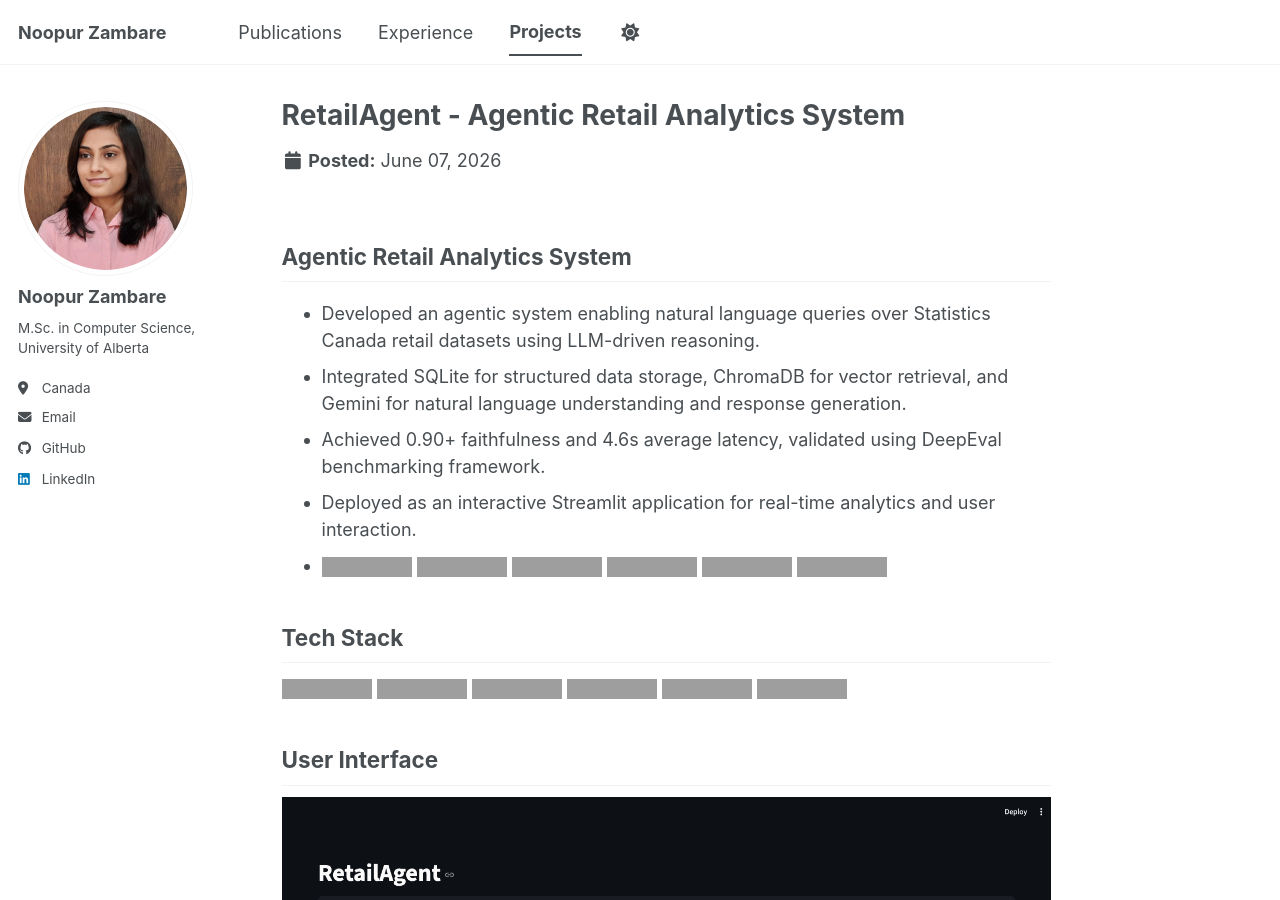
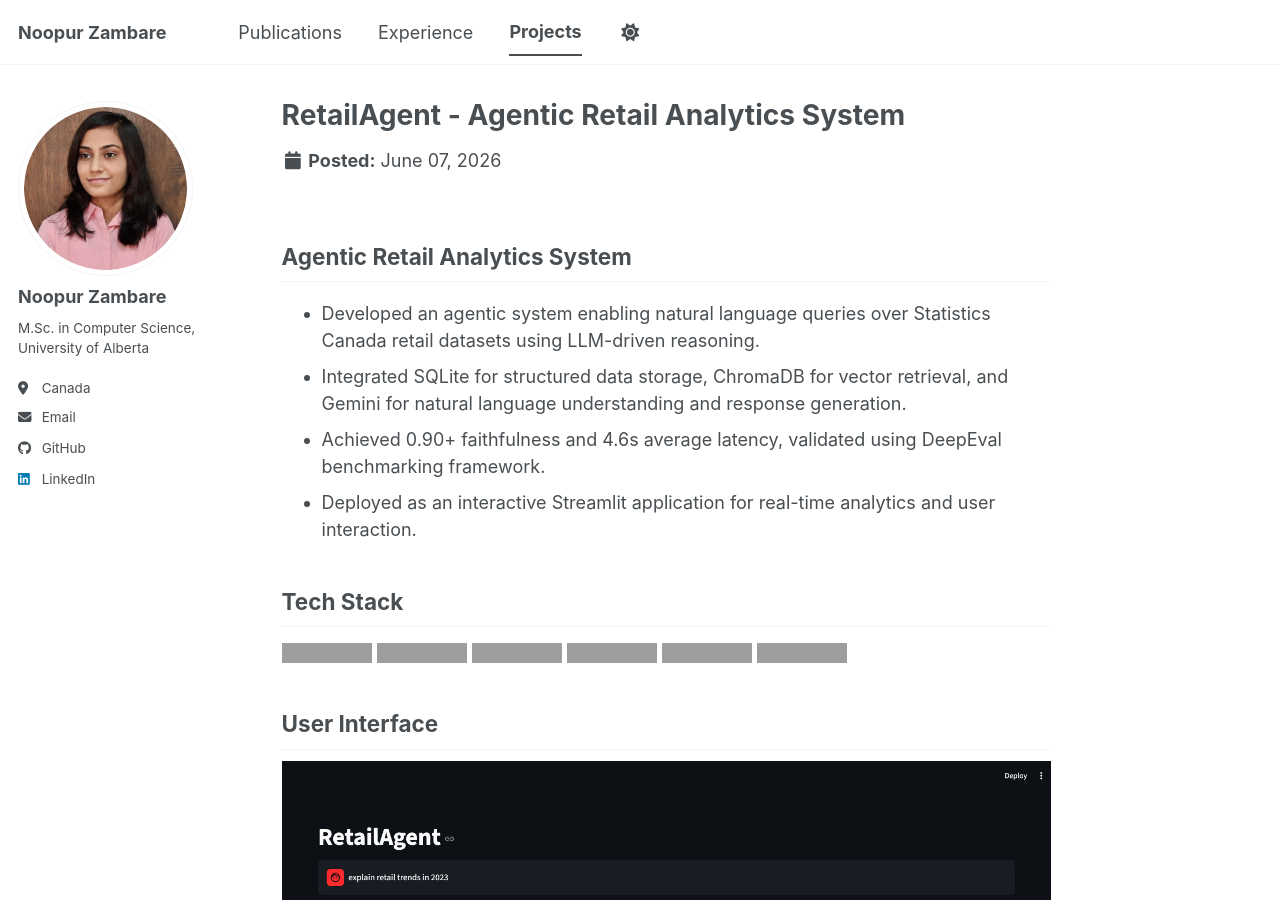
Before and after one commit to noopur-zambare/noopur-zambare.github.io, a Jekyll site: the page built from _projects/a-retailagent.md, in a window 1280 px wide and 900 px high. Built offline with Jekyll 4.4.1, drawn with Linux system fonts in a browser that asks for light colours; a script bundle is joined from its source files by our own code; library files that are not in the unit come from our copies; grey boxes are pictures that could not be loaded.

Commit message:
project changed

```diff
--- a/_projects/a-retailagent.md
+++ b/_projects/a-retailagent.md
@@ -7,6 +7,13 @@ excerpt: "<div style='text-align: justify;'>
 <ul style='margin: 6px 0 0 0; padding-left: 18px;'>
 <li style='margin: 2px 0;'>Developed an agentic analytics system enabling natural language queries over structured Statistics Canada datasets.</li>
 <li style='margin: 2px 0;'>Integrated SQLite, ChromaDB, and Gemini to support retrieval-augmented reasoning and semantic search.</li>
+<li><img src='https://img.shields.io/badge/Python-3670A0.svg?logo=python&logoColor=white'/>
+<img src='https://img.shields.io/badge/Streamlit-FF4B4B.svg?logo=streamlit&logoColor=white'/>
+<img src='https://img.shields.io/badge/SQLite-07405E.svg?logo=sqlite&logoColor=white'/>
+<img src='https://img.shields.io/badge/ChromaDB-4B0082.svg'/>
+<img src='https://img.shields.io/badge/Gemini-4285F4.svg?logo=google&logoColor=white'/>
+<img src='https://img.shields.io/badge/DeepEval-Evaluation%20Framework-orange'/>
+</li>
 </ul>
 </div>"
 
@@ -20,13 +27,7 @@ image: /images/retail-agent.png
 <li>Integrated SQLite for structured data storage, ChromaDB for vector retrieval, and Gemini for natural language understanding and response generation.</li>
 <li>Achieved 0.90+ faithfulness and 4.6s average latency, validated using DeepEval benchmarking framework.</li>
 <li>Deployed as an interactive Streamlit application for real-time analytics and user interaction.</li>
-<li><img src='https://img.shields.io/badge/Python-3670A0.svg?logo=python&logoColor=white'/>
-<img src='https://img.shields.io/badge/Streamlit-FF4B4B.svg?logo=streamlit&logoColor=white'/>
-<img src='https://img.shields.io/badge/SQLite-07405E.svg?logo=sqlite&logoColor=white'/>
-<img src='https://img.shields.io/badge/ChromaDB-4B0082.svg'/>
-<img src='https://img.shields.io/badge/Gemini-4285F4.svg?logo=google&logoColor=white'/>
-<img src='https://img.shields.io/badge/DeepEval-Evaluation%20Framework-orange'/>
-</li>
+
 </ul>
 
 <h2>Tech Stack</h2>
```
